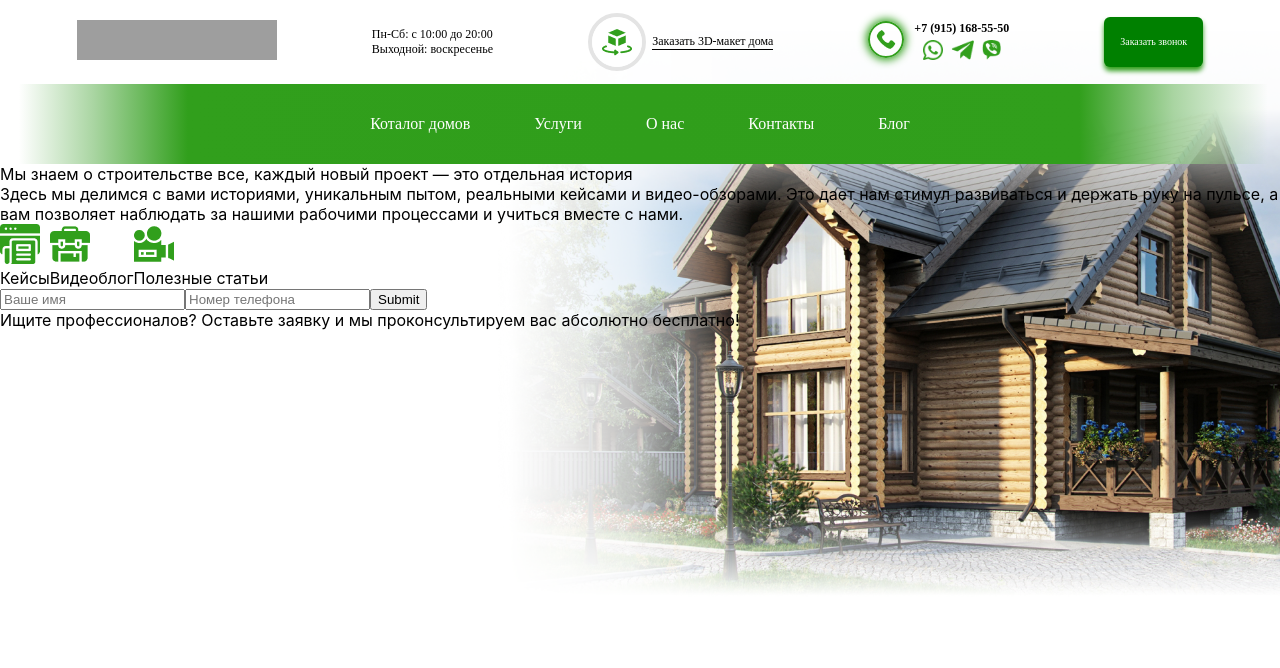
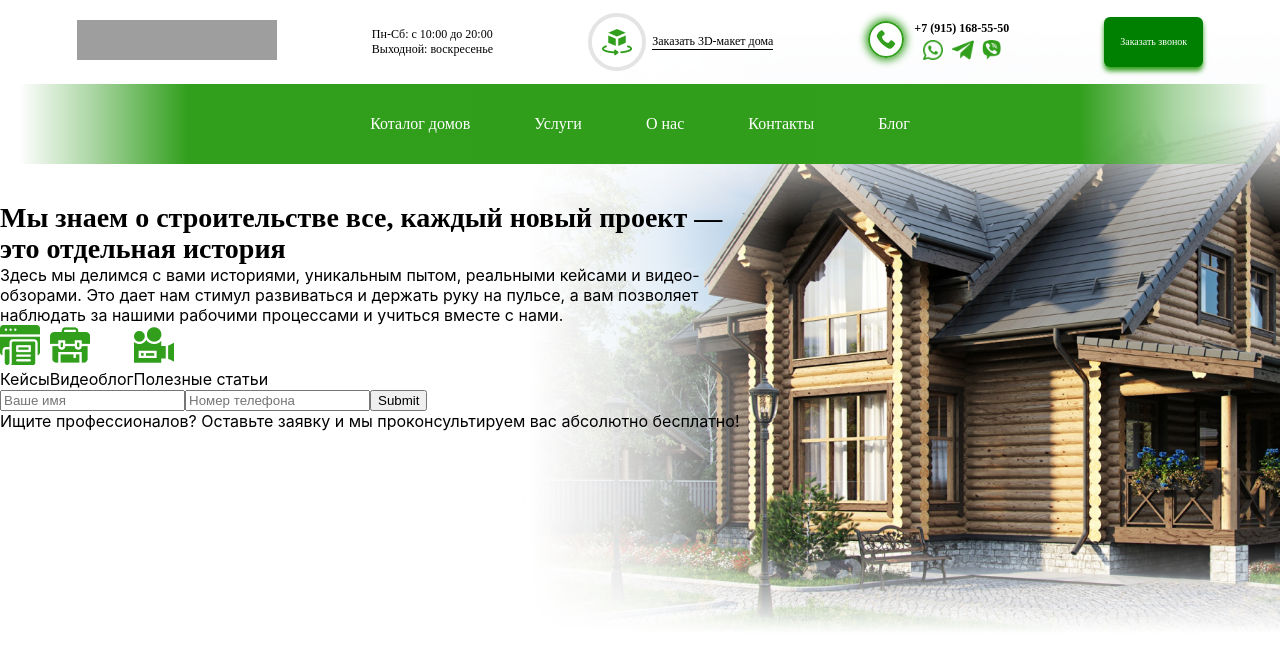
Before and after one commit to bubandrei/ARMainPage, a React (Create React App) app in the folder armp/: page / in a window 1280 px wide. Shown: the top 668 px of the page. Built offline with nearby package versions, Linux system fonts and the light colour scheme; grey boxes are pictures that could not be loaded.

Commit message:
css for title

```diff
--- a/armp/src/components/main/MainView.css
+++ b/armp/src/components/main/MainView.css
@@ -1,13 +1,23 @@
 body {
   background-image: url(../../assets/images/image2.png);
-  background-size: 800px;
+  background-size: 850px;
   background-repeat: no-repeat;
-  background-position: right -8%;
+  background-position: 116% -12%;
+}
+.wrapMain {
+  width: 60%;
 }
 .flexIcons {
   display: flex;
 }
 .title {
+  padding-top: 5%;
+  font-family: Montserrat;
+  font-size: 28px;
+  line-height: 52px;
+  line-height: 112%;
+  vertical-align: Top;
+  font-weight: 900;
 }
 .mainCover {
 }
--- a/armp/src/components/main/MainView.jsx
+++ b/armp/src/components/main/MainView.jsx
@@ -6,7 +6,7 @@ import "./MainView.css";
 
 const MainView = () => {
   return (
-    <div className="backImage">
+    <div className="wrapMain">
       <div className="title">
         Мы знаем о строительстве все, каждый новый проект — это отдельная
         история
```
